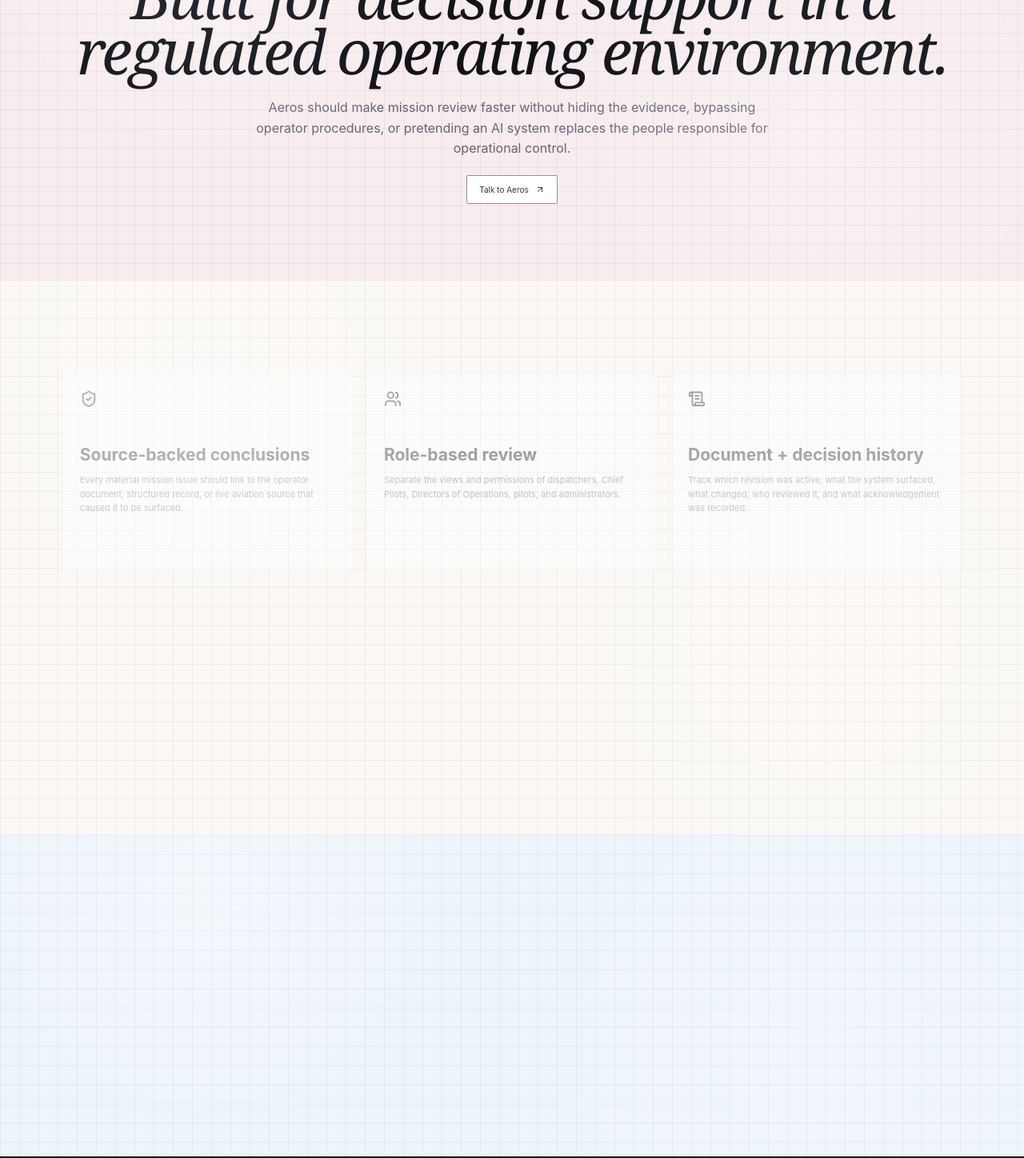
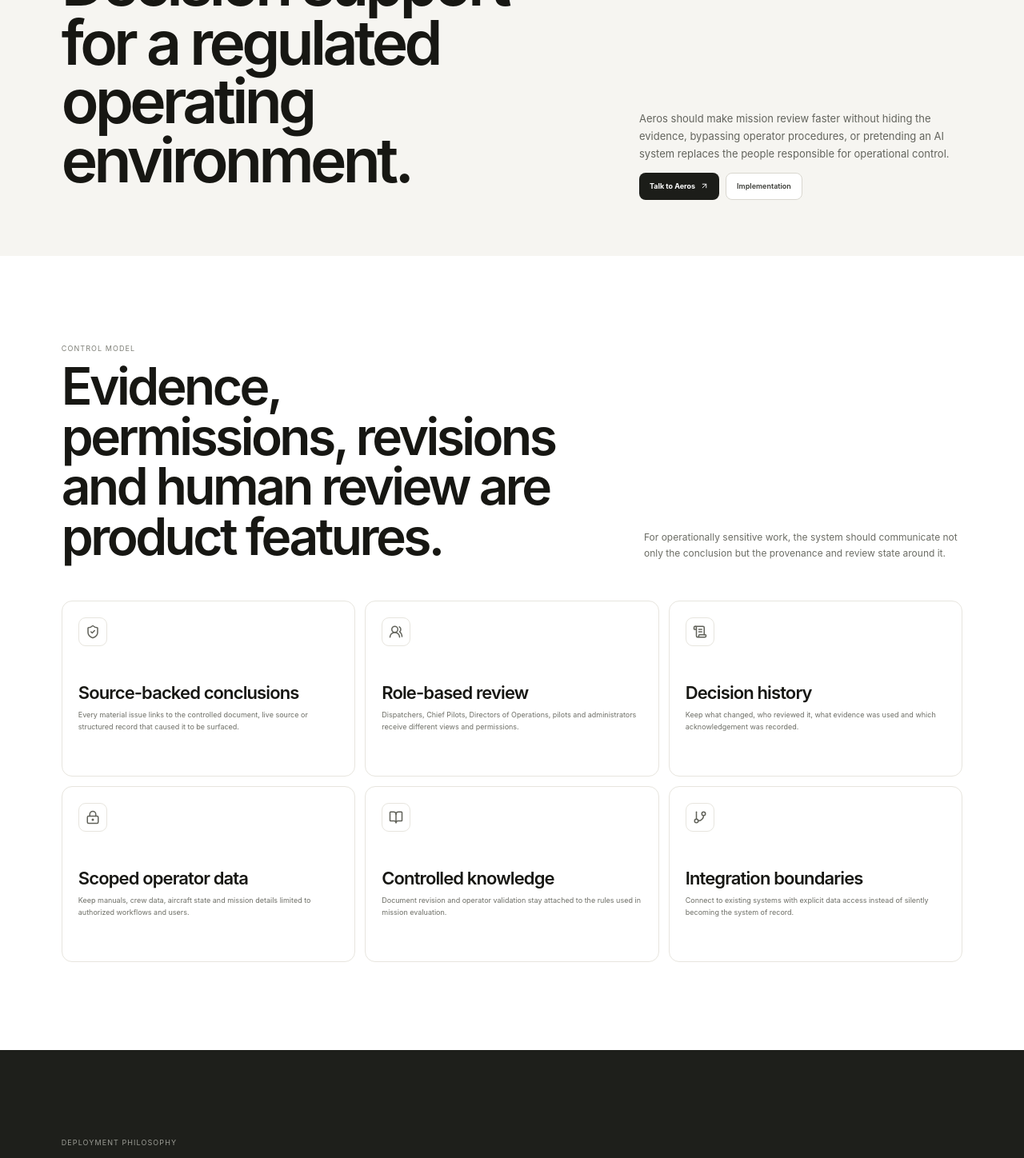
Before and after one commit to saharshbaweja/Rho, a Next.js app: page /enterprise in a window 1280 px wide. Shown: the part 260-1708 px from the top of the page at 80% size. Built offline with nearby package versions, Linux system fonts and the light colour scheme.

Commit message:
Rebuild trust and control page

```diff
--- a/app/enterprise/page.jsx
+++ b/app/enterprise/page.jsx
@@ -1,8 +1,9 @@
 import Link from 'next/link';
-import {ArrowUpRight,ShieldCheck,Users,ScrollText,LockKeyhole,PlugZap,LifeBuoy} from 'lucide-react';
+import {ArrowUpRight,BookOpen,GitBranch,LockKeyhole,ScrollText,ShieldCheck,UsersRound} from 'lucide-react';
 
-export default function Enterprise(){return <>
-<section className="page-hero"><div className="eyebrow">TRUST & CONTROL</div><h1>Built for decision support in a regulated operating environment.</h1><p>Aeros should make mission review faster without hiding the evidence, bypassing operator procedures, or pretending an AI system replaces the people responsible for operational control.</p><div className="hero-ctas"><Link href="/contact/" className="primary-cta">Talk to Aeros <ArrowUpRight size={12}/></Link></div></section>
-<section className="page-section"><div className="feature-grid"><article><ShieldCheck size={22}/><h3>Source-backed conclusions</h3><p>Every material mission issue should link to the operator document, structured record, or live aviation source that caused it to be surfaced.</p></article><article><Users size={22}/><h3>Role-based review</h3><p>Separate the views and permissions of dispatchers, Chief Pilots, Directors of Operations, pilots, and administrators.</p></article><article><ScrollText size={22}/><h3>Document + decision history</h3><p>Track which revision was active, what the system surfaced, what changed, who reviewed it, and what acknowledgement was recorded.</p></article><article><LockKeyhole size={22}/><h3>Controlled operator data</h3><p>Keep manuals, crew data, aircraft state, mission details, and connected-system access scoped to the organization and authorized workflows.</p></article><article><PlugZap size={22}/><h3>Integration-first deployment</h3><p>Start beside existing charter, scheduling, crew, maintenance, weather, and flight-data systems rather than forcing a replacement program.</p></article><article><LifeBuoy size={22}/><h3>Hands-on validation</h3><p>Early deployments should validate extracted rules and mission checks with operator subject-matter experts before those checks are relied on operationally.</p></article></div></section>
-<section className="page-section page-dark"><div className="page-head"><div className="eyebrow light">DEPLOYMENT PHILOSOPHY</div><h2>Earn trust before earning autonomy.</h2><p>The near-term product prepares, explains, cites, monitors, and assists. Authorized personnel remain responsible for mission approval and operational control.</p></div></section>
-</>}
+export default function Enterprise(){return <div className="aeros-site">
+ <section className="a-page-hero"><div><div className="a-eyebrow">TRUST & CONTROL</div><h1>Decision support for a regulated operating environment.</h1></div><div><p>Aeros should make mission review faster without hiding the evidence, bypassing operator procedures, or pretending an AI system replaces the people responsible for operational control.</p><div className="a-actions"><Link href="/contact/" className="a-btn-dark">Talk to Aeros <ArrowUpRight size={11}/></Link><Link href="/implementation" className="a-btn-light">Implementation</Link></div></div></section>
+ <section className="a-section alt"><div className="a-section-head"><div><div className="a-eyebrow">CONTROL MODEL</div><h2>Evidence, permissions, revisions and human review are product features.</h2></div><p>For operationally sensitive work, the system should communicate not only the conclusion but the provenance and review state around it.</p></div><div className="a-3col">{[[ShieldCheck,'Source-backed conclusions','Every material issue links to the controlled document, live source or structured record that caused it to be surfaced.'],[UsersRound,'Role-based review','Dispatchers, Chief Pilots, Directors of Operations, pilots and administrators receive different views and permissions.'],[ScrollText,'Decision history','Keep what changed, who reviewed it, what evidence was used and which acknowledgement was recorded.'],[LockKeyhole,'Scoped operator data','Keep manuals, crew data, aircraft state and mission details limited to authorized workflows and users.'],[BookOpen,'Controlled knowledge','Document revision and operator validation stay attached to the rules used in mission evaluation.'],[GitBranch,'Integration boundaries','Connect to existing systems with explicit data access instead of silently becoming the system of record.']].map(([I,t,d])=><article className="a-card" key={t}><span className="a-card-icon"><I size={18}/></span><h3>{t}</h3><p>{d}</p></article>)}</div></section>
+ <section className="a-section dark"><div className="a-section-head"><div><div className="a-eyebrow" style={{color:'#9b9c95'}}>DEPLOYMENT PHILOSOPHY</div><h2>Earn trust before earning autonomy.</h2></div><p>The near-term product prepares, filters, explains, cites and monitors. Authorized personnel remain responsible for mission approval and operational control. Any automation boundary should expand only after the operator has evidence it is safe and useful.</p></div><div className="a-flow">{[['01','Observe','Run alongside the current workflow.'],['02','Validate','Compare findings with experienced operators.'],['03','Assist','Prepare briefs and highlight changes.'],['04','Integrate','Push approved outputs into existing systems.'],['05','Expand carefully','Automate narrow actions only where the operator chooses.']].map(([n,t,d])=><div className="a-flow-step" key={n}><span>{n}</span><h3>{t}</h3><p>{d}</p></div>)}</div></section>
+ <section className="a-final"><div><div className="a-eyebrow">OPERATIONAL TRUST</div><h2>The system should make it easier to verify the answer—not harder.</h2></div><Link href="/contact/" className="a-btn-dark">Discuss your requirements</Link></section>
+ </div>}
```
